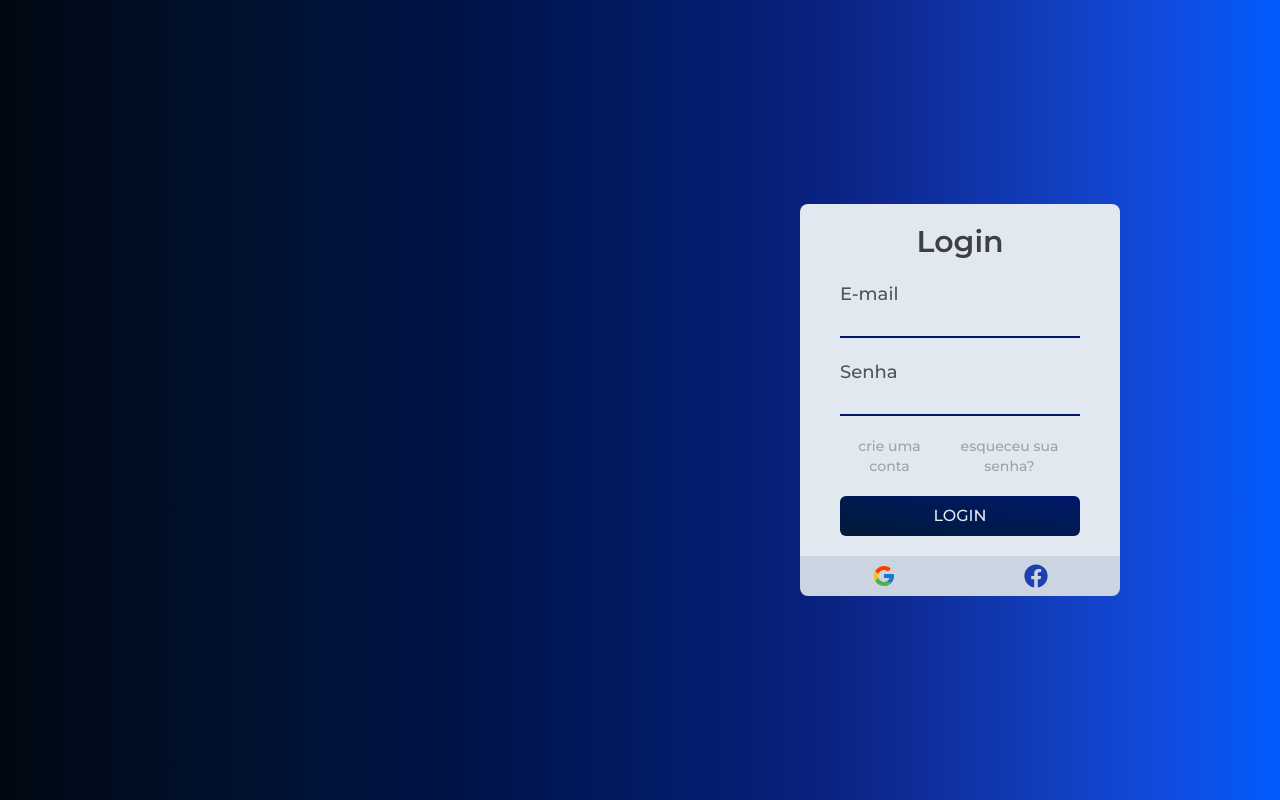
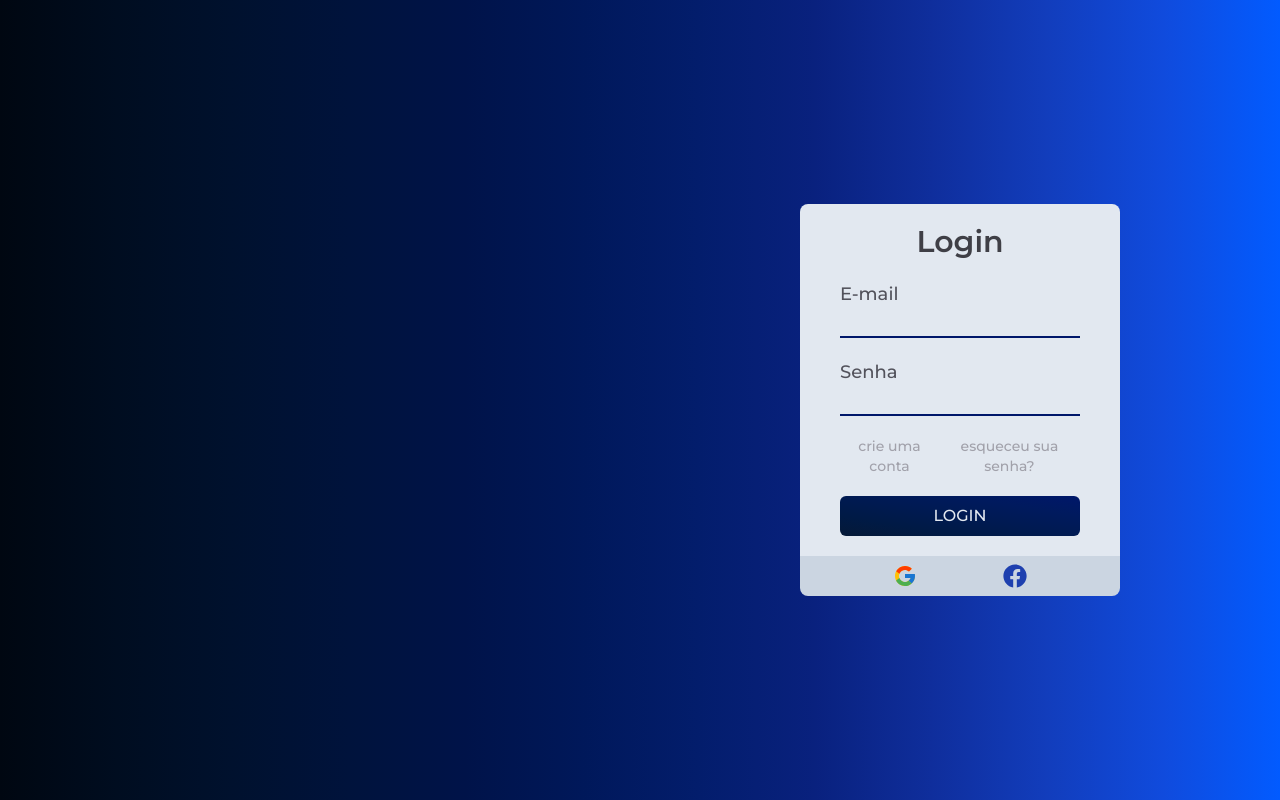
Before and after one commit to devLucasAquino/social-network, a React (Vite) app: page / in a window 1280 px wide. Built offline with nearby package versions, Linux system fonts and the light colour scheme.

Commit message:
style: finally style on the login

```diff
--- a/src/App.tsx
+++ b/src/App.tsx
@@ -28,9 +28,9 @@ function App() {
             <button className="bg-default-btn font-medium text-slate-200 w-full py-2 rounded-md">LOGIN</button>
           </div>
         </form>
-        <footer className="bg-slate-300 flex items-center justify-around w-1/2 rounded-b-lg p-2">
-          <button><FcGoogle className="size-6"/></button>
-          <button><FaFacebook className="size-6 text-blue-800"/></button>
+        <footer className="bg-slate-300 flex items-center justify-evenly w-1/2 rounded-b-lg p-2">
+          <button className="flex flex-col items-center"><FcGoogle className="size-6"/></button>
+          <button className="flex flex-col items-center"><FaFacebook className="size-6 text-blue-800"/></button>
         </footer>
       </section>
     </div>
```
